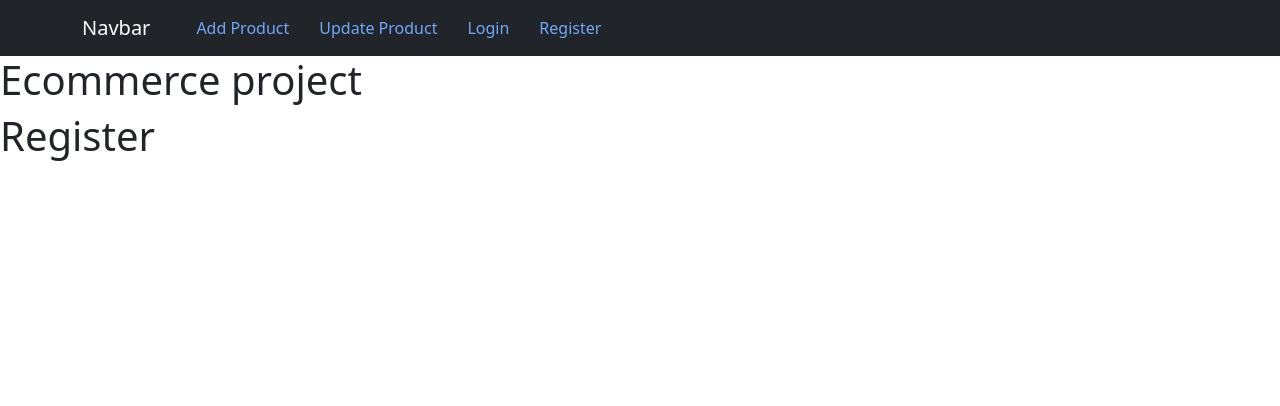
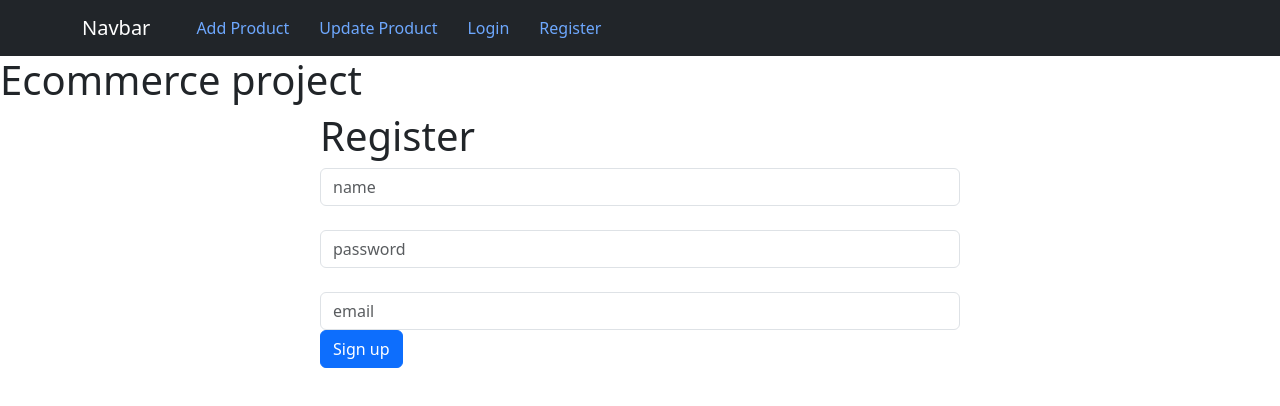
Before and after one commit to jesgarjimher/ecommerce-site, a React (Create React App) app: page /register in a window 1280 px wide. Shown: the top 406 px of the page. Built offline with nearby package versions, Linux system fonts and the light colour scheme.

Commit message:
ft: user register added

```diff
--- a/src/views/Register.js
+++ b/src/views/Register.js
@@ -1,9 +1,40 @@
-
+import React, {useState} from "react";
+import {useNavigate} from "react-router-dom";
 
 function Register() {
+
+    const[name,setName] = useState("");
+    const[password,setPassword] = useState("");
+    const[email,setEmail] = useState("");
+    const navigate = useNavigate();
+
+    async function signUp() {
+        let item = {name, password, email};
+        console.log(item)
+
+        let result = await fetch("http://localhost:8000/api/register",{
+            method:"POST",
+            body:JSON.stringify(item),
+            headers: {
+                "Content-Type":"application/json",
+                "Accept":"application/json"
+            }
+        })
+
+        result = await result.json();
+        localStorage.setItem("user-info",JSON.stringify(result));
+        navigate("/addproduct")
+    }
+
     return(
-        <div>
+        <div className="col-sm-6 offset-sm-3">
             <h1>Register</h1>
+            <input type="text" value={name} className="form-control" onChange={(e) => setName(e.target.value)} placeholder="name"></input>
+            <br></br>
+            <input type="password" value={password} className="form-control" onChange={(e) => setPassword(e.target.value)} placeholder="password"></input>
+            <br></br>
+            <input type="text" value={email} className="form-control" onChange={(e) => setEmail(e.target.value)} placeholder="email"></input>
+            <button className="btn btn-primary" onClick={signUp}>Sign up</button>
         </div>
     )
 }
```
